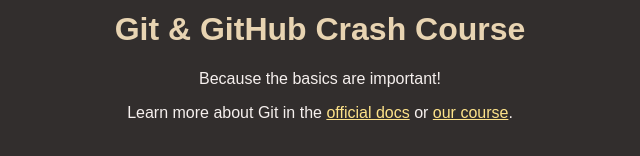
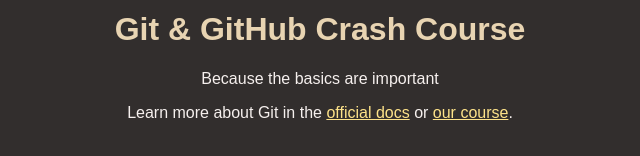
Before and after one commit to akupheaws/GitHub-Actions, a plain HTML site: page index.html in a window 1280 px wide. Shown: the part 158-314 px from the top of the page, 320-960 px from the left. Drawn offline with Linux system fonts and the light colour scheme.

Commit message:
updated index.html page

```diff
--- a/index.html
+++ b/index.html
@@ -13,7 +13,7 @@
       <h1>Git & GitHub Crash Course</h1>
     </header>
     <main>
-      <p>Because the basics are important!</p>
+      <p>Because the basics are important</p>
       <p>
         Learn more about Git in the
         <a href="https://git-scm.com/book/en/v2">official docs</a> or
```
